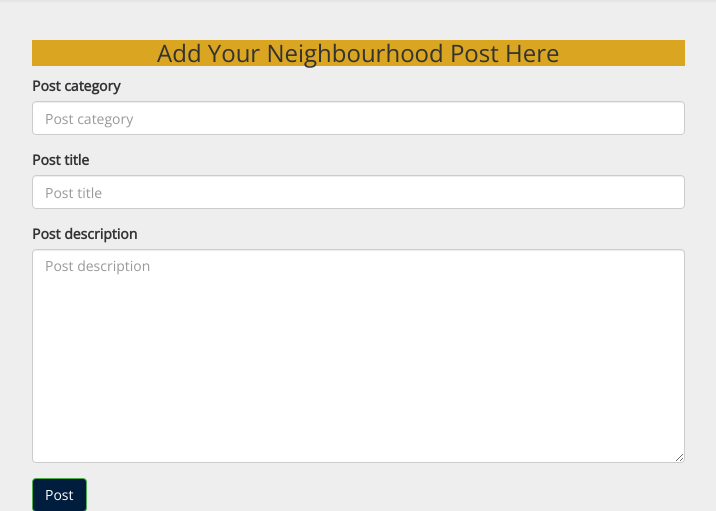
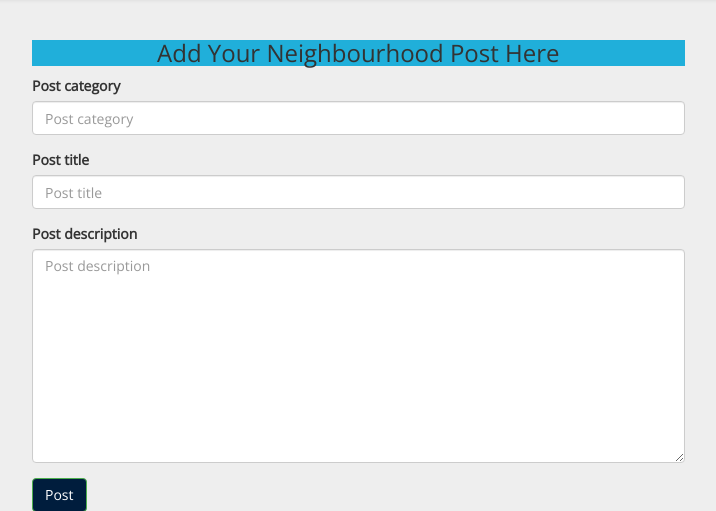
Before and after one commit to NicholasOkoth38/the_hood, a Django app: template neighapp/templates/createpost.html in a window 1280 px wide. Shown: the part 52-563 px from the top of the page, without its empty margins (233-949 px from the left). Run offline with Django 3.2, Linux system fonts and the light colour scheme; the template is opened without the code that fills it: values that come from a table or form of the project are taken from there, others are empty; some libraries are stand-ins or nearby versions.

Commit message:
made changes to templates

```diff
--- a/neighapp/templates/createpost.html
+++ b/neighapp/templates/createpost.html
@@ -6,7 +6,7 @@
     <div class="row">
         <div class="col-md-2"></div>
         <div class="col-md-7">
-            <h3 class="text-center" style="background-color: goldenrod;">Add Your Neighbourhood Post Here</h3>
+            <h3 class="text-center" style="background-color: rgb(32, 175, 218);">Add Your Neighbourhood Post Here</h3>
             <form  action="" method="post" enctype="multipart/form-data" novalidate>
                 {% csrf_token %}
                 {% bootstrap_form form %}
```
